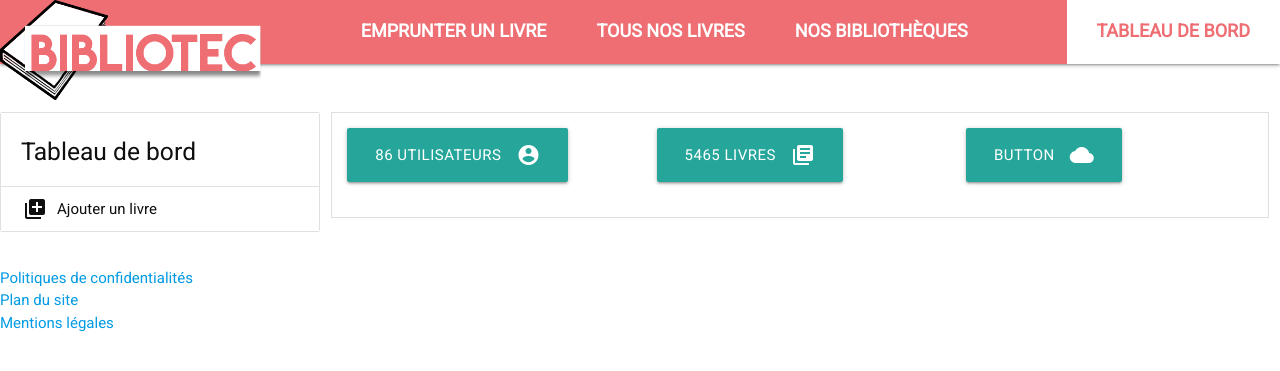
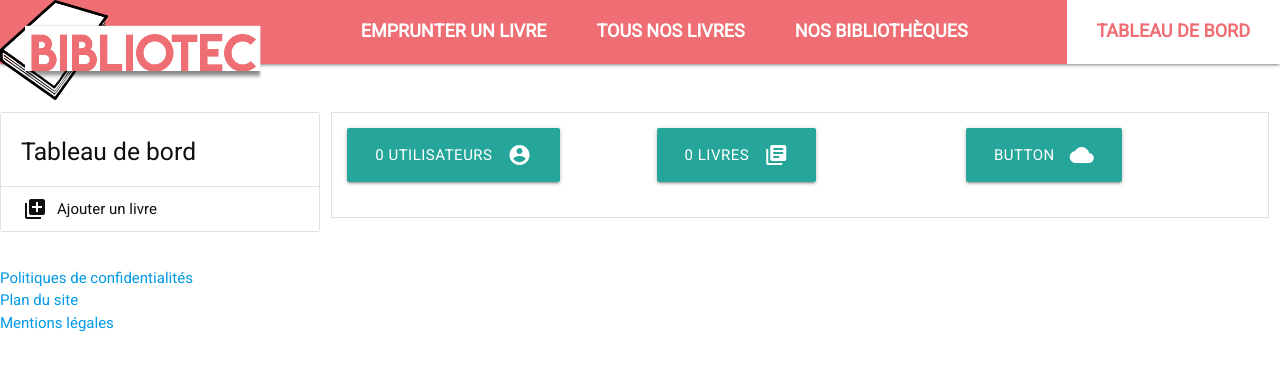
Before and after one commit to SebGrd/bibliotec, a PHP site: page /dashboard/index.php in a window 1280 px wide. Shown: the top 371 px of the page. Run offline with PHP 8.4, Linux system fonts and the light colour scheme; the visitor is signed in with stand-in values (Sample User, id 1); data that the repository does not hold is empty; some libraries are stand-ins or nearby versions.

Commit message:
Dynamisation des données sur le tableau de bord admin

```diff
--- a/templates/controllers/dashboard/index.php
+++ b/templates/controllers/dashboard/index.php
@@ -15,6 +15,12 @@ if(isset($_SESSION['logged_in'])){
     $query->execute(); //Execute la requete
     $users = $query->fetchAll(); // Recupere le retour de la requete
 
+    $query = $pdo->prepare("SELECT COUNT(*) FROM utilisateur"); //Requete SQL
+    $query->execute(); //Execute la requete
+    $nbrUsers = $query->fetchAll(); // Recupere le retour de la requete
+    $query = $pdo->prepare("SELECT COUNT(*) FROM livre"); //Requete SQL
+    $query->execute(); //Execute la requete
+    $nbrBooks = $query->fetchAll(); // Recupere le retour de la requete
 
 
     require_once $_SERVER['DOCUMENT_ROOT'] . "/templates/views/dashboard/index.php";
--- a/templates/views/dashboard/index.php
+++ b/templates/views/dashboard/index.php
@@ -16,10 +16,10 @@
                 <div class="dashboard-stats">
                     <div class="row">
                         <div class="col s4">
-                            <a class="waves-effect waves-light btn-large"><i class="material-icons right">account_circle</i>86 utilisateurs</a>
+                            <a class="waves-effect waves-light btn-large"><i class="material-icons right">account_circle</i><?php echo $nbrUsers[0][0]; ?> utilisateurs</a>
                         </div>
                         <div class="col s4">
-                            <a class="waves-effect waves-light btn-large"><i class="material-icons right">library_books</i>5465 livres</a>
+                            <a class="waves-effect waves-light btn-large"><i class="material-icons right">library_books</i><?php echo $nbrBooks[0][0]; ?>  livres</a>
                         </div>
                         <div class="col s4">
                             <a class="waves-effect waves-light btn-large"><i class="material-icons right">cloud</i>button</a>
```
